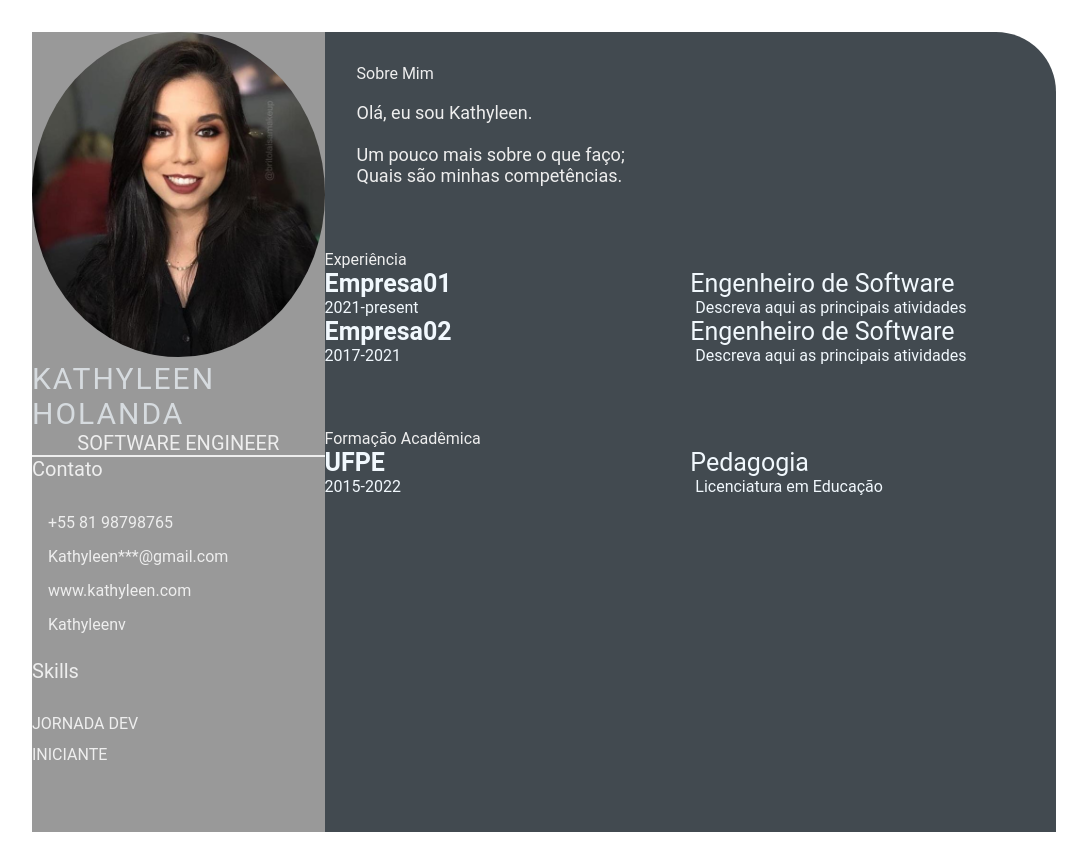
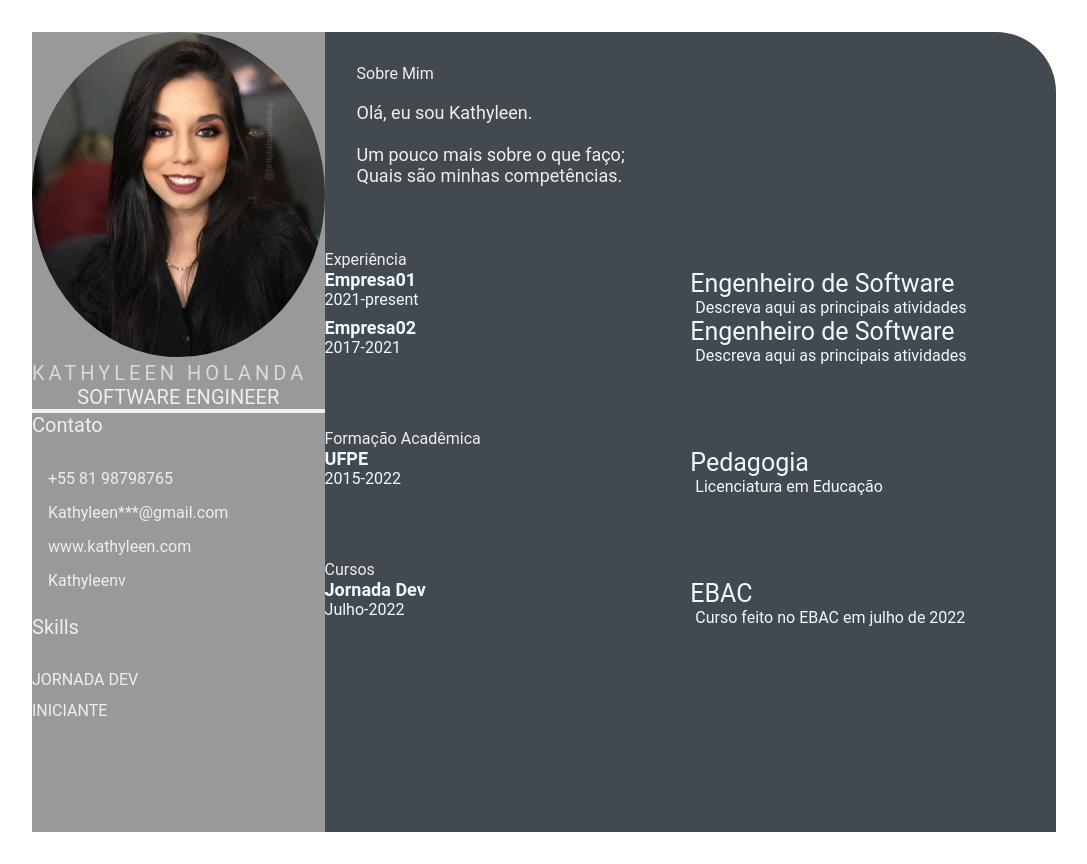
Before and after one commit to Kathyleenv/kathyleenv.github.io, a plain HTML site: page index.html in a window 1280 px wide. Shown: the whole page, without its empty margins (96-1183 px from the left). Drawn offline with Linux system fonts and the light colour scheme.

Commit message:
alterações aula 06

```diff
--- a/index.html
+++ b/index.html
@@ -95,8 +95,22 @@
                     </div>
                 </div>
             </section>
+            <section class="awards gap">
+                <div class="right-title">Cursos</div>
+                <div class="awards-contents">
+                    <div class="awards-left">
+                        <p class="awards-company-name">Jornada Dev</p>
+                        <p class="awards-time">Julho-2022</p>
+                    </div>
+                     <div class="awards-right">
+                        <p class="awards-name">EBAC</p>
+                        <p class="awards-desc">
+                           Curso feito no EBAC em julho de 2022
+                        </p>
+                     </div>
+                </div>
+            </section>
         </section>
     </main>
 </body>
-
 </html>
--- a/style.css
+++ b/style.css
@@ -33,7 +33,7 @@
 
 .profile {
     width: 100%;
-    border-bottom: 2px solid #eeeeee;
+    border-bottom: 4px solid #eeeeee;
 }
 
 .profile .profile-image {
@@ -43,8 +43,8 @@
 
 .name {
     color: #D6DBDF;
-    font-size: 30px;
-    letter-spacing: 2px;
+    font-size: 20px;
+    letter-spacing: 4px;
     text-transform: uppercase;
 }
 
@@ -114,7 +114,7 @@
 .exp-company-name,
 .education-school-name,
 .awards-company-name {
-    font-size: 25px;
+    font-size: 18px;
     font-weight: bold;
 }
 
```
